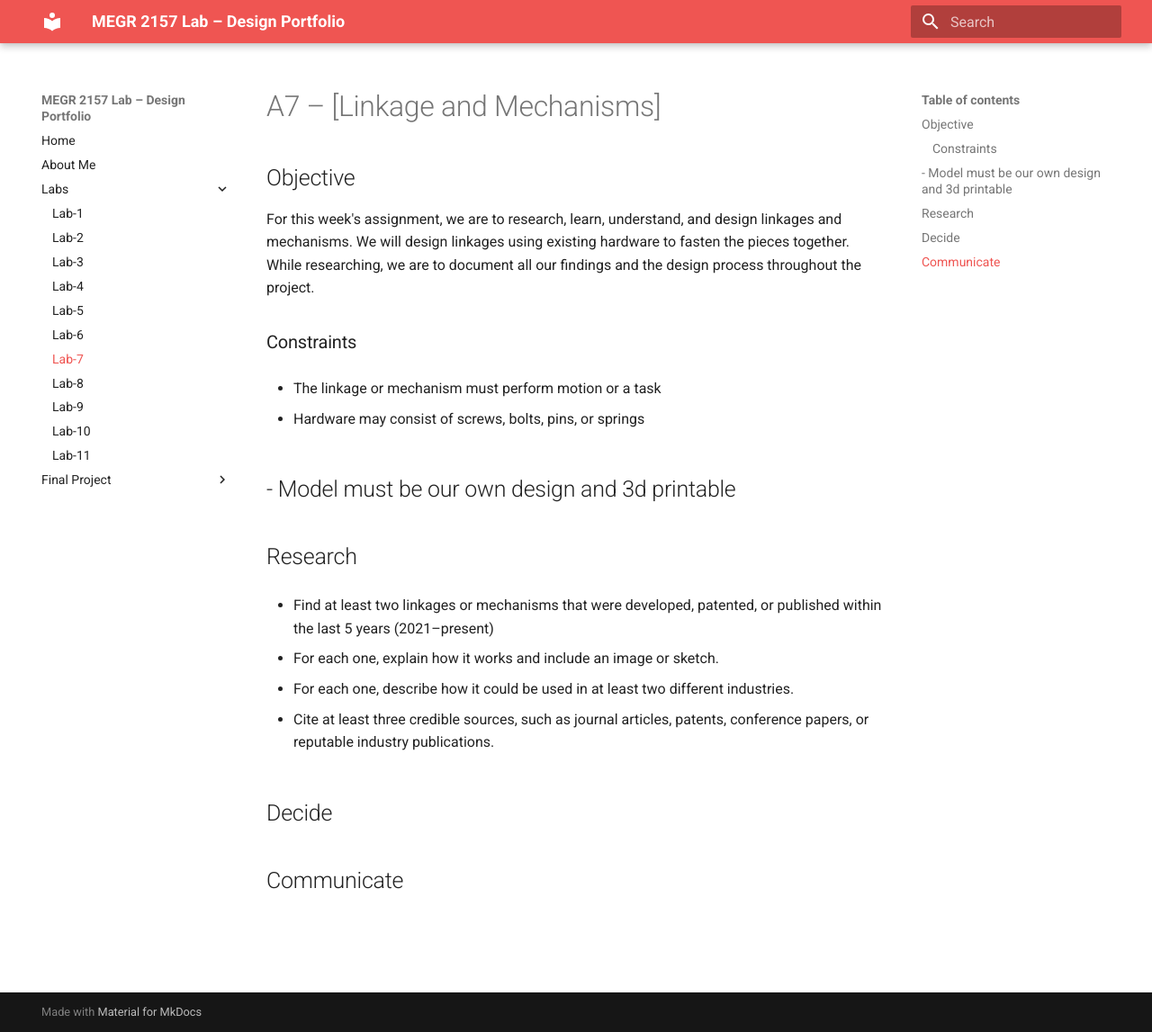
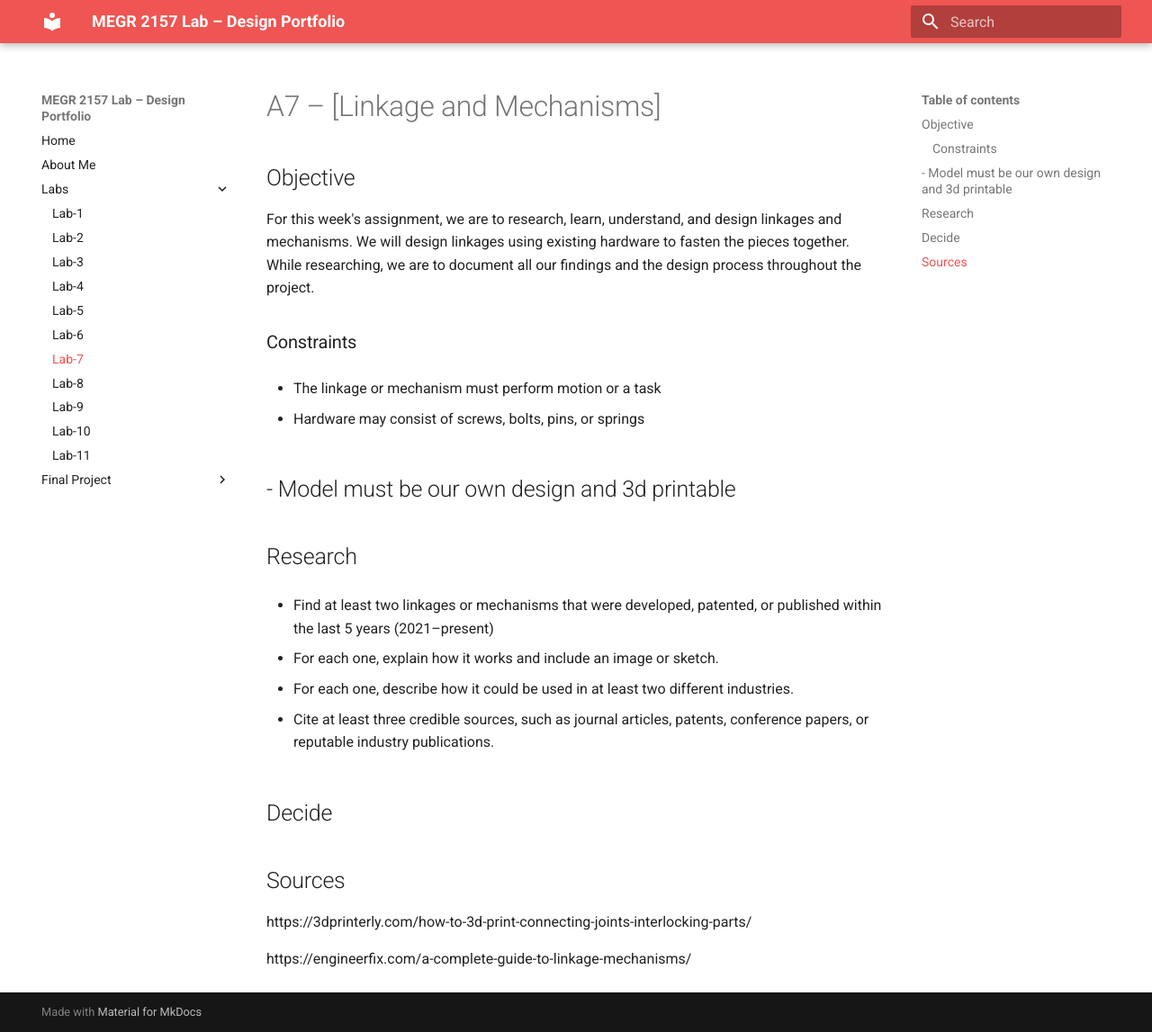
Before and after one commit to NathanZimmy/MEGR-2156-Lab, an MkDocs documentation site: the page built from docs/Labs/L07/index.md, in a window 1280 px wide and 1147 px high. Shown: the whole window at 90% size. Built offline with MkDocs 1.6.1 and Material for MkDocs 9.7.7, drawn with Linux system fonts in a browser that asks for light colours.

Commit message:
Update index.md

```diff
--- a/docs/Labs/L07/index.md
+++ b/docs/Labs/L07/index.md
@@ -23,4 +23,8 @@ For this week's assignment, we are to research, learn, understand, and design li
 ## Decide
 
 
-## Communicate
+## Sources
+
+https://3dprinterly.com/how-to-3d-print-connecting-joints-interlocking-parts/
+
+https://engineerfix.com/a-complete-guide-to-linkage-mechanisms/
```
